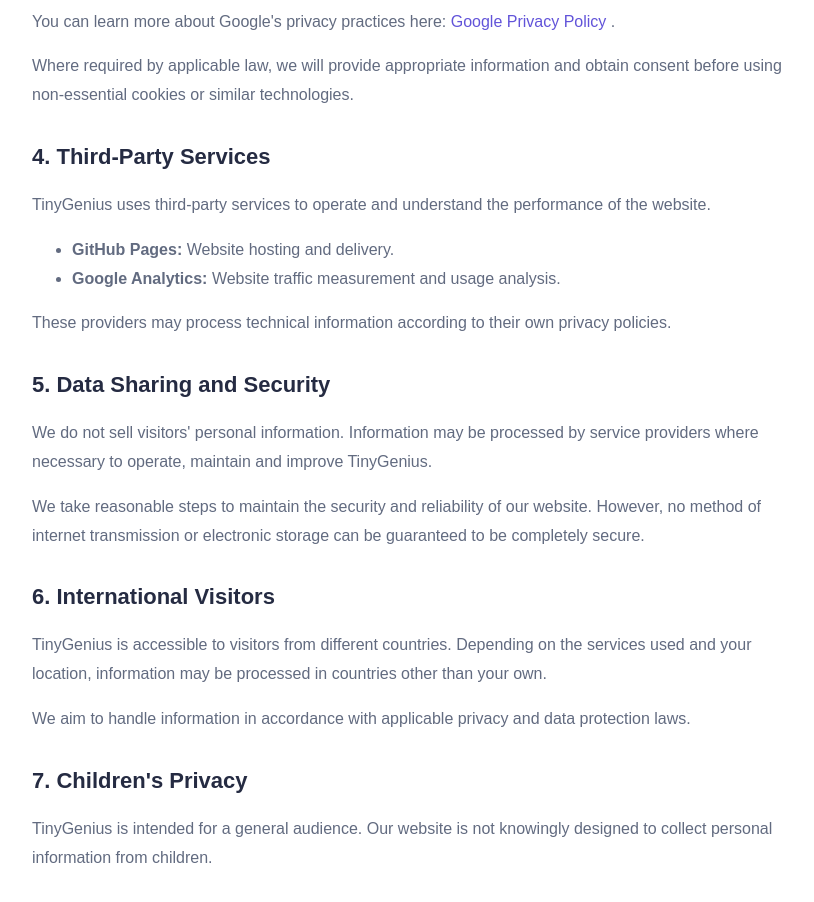
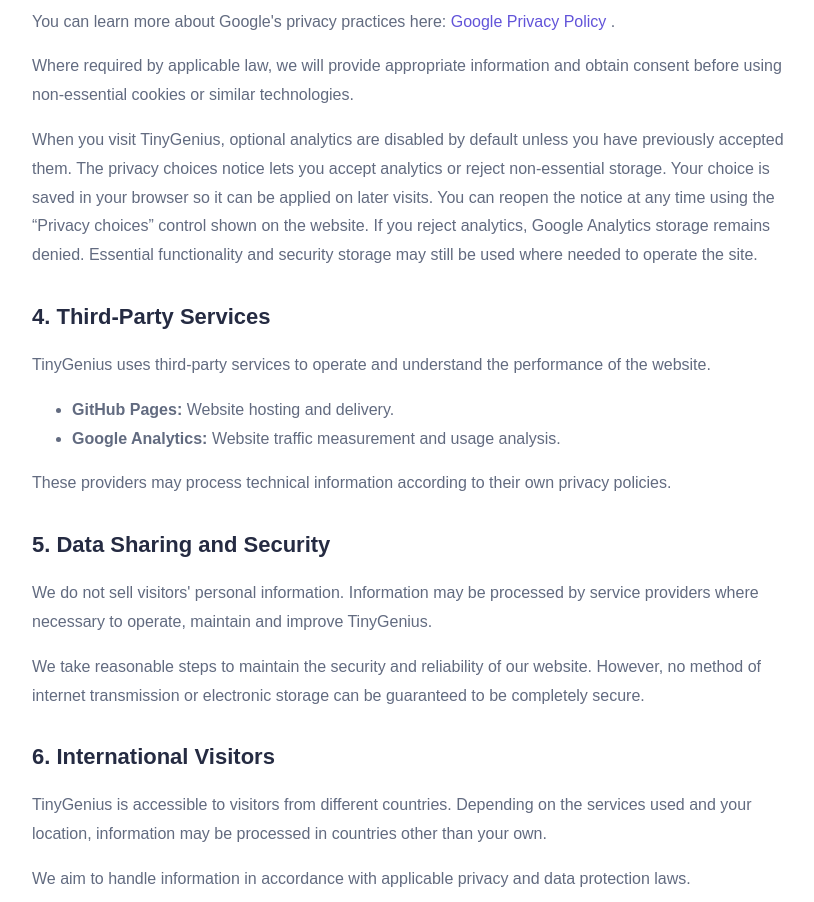
Before and after one commit to tinygenius-tools/tinygenius, a plain HTML site: page privacy-policy/index.html in a window 1280 px wide. Shown: the part 1540-2442 px from the top of the page, without its empty margins (218-1032 px from the left). Drawn offline with Linux system fonts and the light colour scheme.

Commit message:
Document analytics consent choices in privacy policy

```diff
--- a/privacy-policy/index.html
+++ b/privacy-policy/index.html
@@ -208,6 +208,18 @@ window.dataLayer=window.dataLayer||[];window.gtag=window.gtag||function(){window
       using non-essential cookies or similar technologies.
     </p>
 
+    <p>
+      When you visit TinyGenius, optional analytics are disabled
+      by default unless you have previously accepted them. The
+      privacy choices notice lets you accept analytics or reject
+      non-essential storage. Your choice is saved in your browser
+      so it can be applied on later visits. You can reopen the
+      notice at any time using the “Privacy choices” control shown
+      on the website. If you reject analytics, Google Analytics
+      storage remains denied. Essential functionality and security
+      storage may still be used where needed to operate the site.
+    </p>
+
     <h2>4. Third-Party Services</h2>
 
     <p>
```
